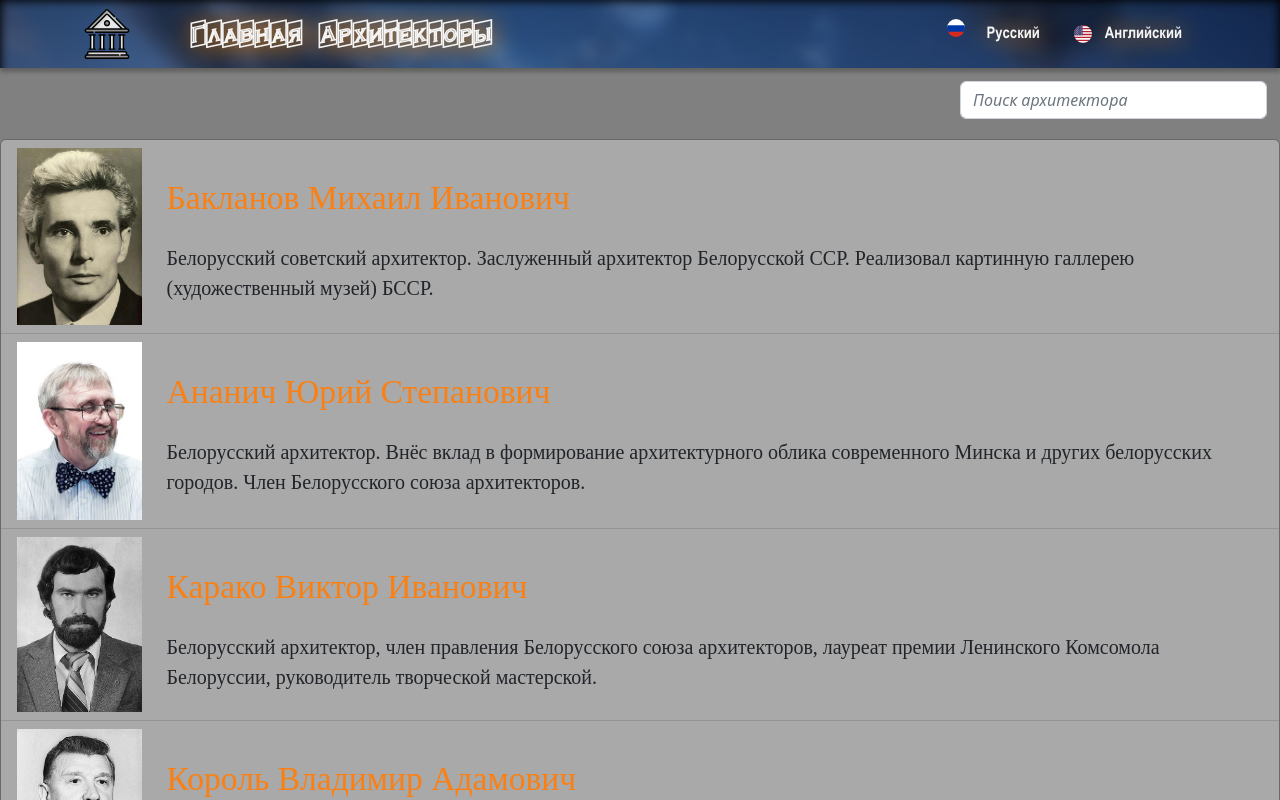
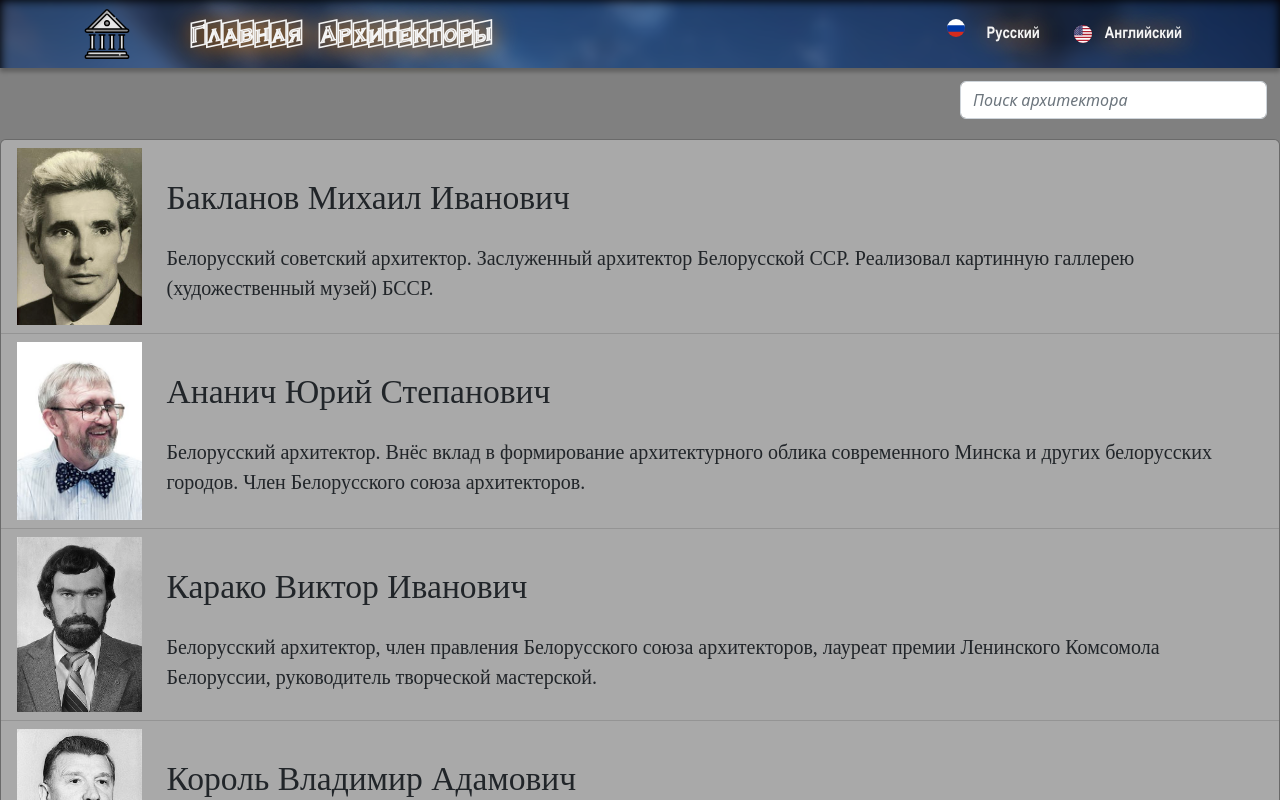
Before and after one commit to DenKorporation/Architects-of-Belarus, a React (Create React App) app: page /Architects-of-Belarus/architects in a window 1280 px wide. Shown: the top 800 px of the page. Built offline with nearby package versions, Linux system fonts and the light colour scheme.

Commit message:
Change text color

```diff
--- a/src/pages/ArchitectsList.css
+++ b/src/pages/ArchitectsList.css
@@ -61,7 +61,6 @@
     font-family: Playfair;
     font-size: 2.1em;
     margin-bottom: 0;
-    color: #fa8014 !important;
 }
 .arch-descr {
     font-family: Playfair;
```
